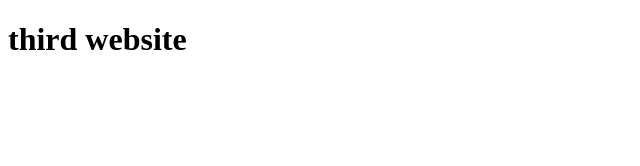
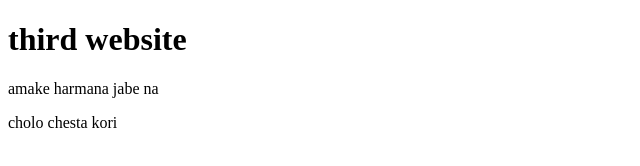
Before and after one commit to Topuhossain/my-third-website, a plain HTML site: page index.html in a window 1280 px wide. Shown: the whole page, without its empty margins (0-640 px from the left). Drawn offline with Linux system fonts and the light colour scheme.

Commit message:
notun vabe suru kori

```diff
--- a/index.html
+++ b/index.html
@@ -8,6 +8,8 @@
 </head>
 <body>
     <h1>third website</h1>
+    <p>amake harmana jabe na</p>
+    <p>cholo chesta kori</p>
 
 </body>
 </html>
```
